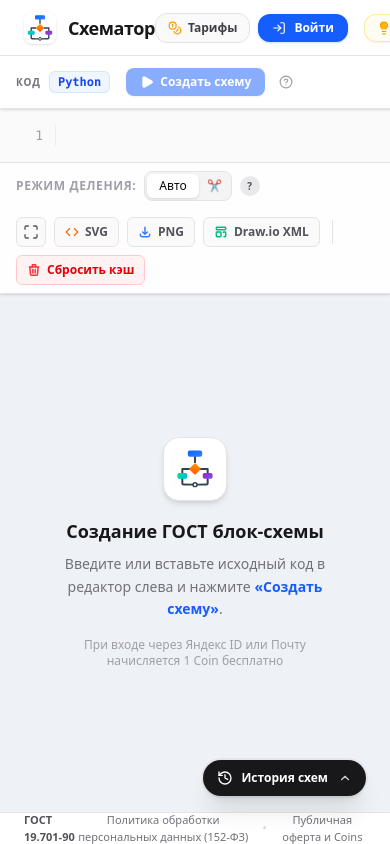
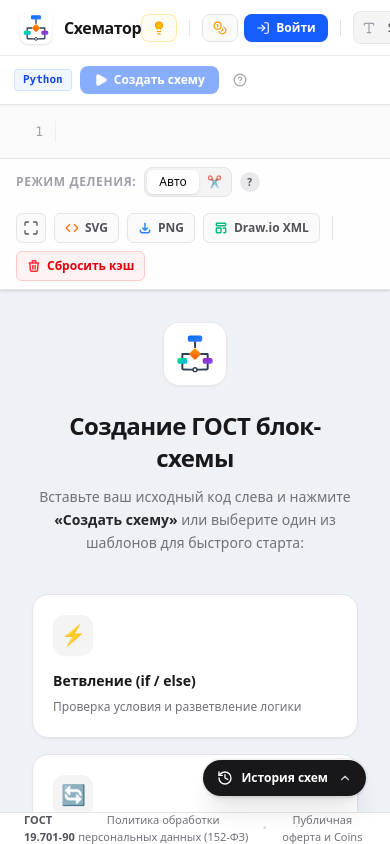
Before and after one commit to kilka221/schemator, a React (Vite) app: page / in a window 390 px wide. Built offline with nearby package versions, Linux system fonts and the light colour scheme.

Commit message:
feat: add code template presets
Introduce PRESET_TEMPLATES for common control structures to improve user onboarding and ease of use in the flowchart generator.

```diff
--- a/src/App.tsx
+++ b/src/App.tsx
@@ -1,5 +1,32 @@
 import React, { useState, useMemo } from 'react';
-import { Play, Code, Layout, ArrowRight, Maximize, Minimize, Trash2, X, HelpCircle, Lightbulb } from 'lucide-react';
+import {
+  Play,
+  Code,
+  Layout,
+  ArrowRight,
+  Maximize,
+  Minimize,
+  Trash2,
+  X,
+  HelpCircle,
+  Lightbulb,
+  Sun,
+  Moon,
+  Type,
+  RotateCcw,
+  Sparkles,
+  Zap,
+  GitBranch,
+  Repeat,
+  Image as ImageIcon,
+  Check,
+  ChevronDown,
+  Layers,
+  Coins,
+  LogIn,
+  LogOut,
+  AlertCircle
+} from 'lucide-react';
 import Editor from 'react-simple-code-editor';
 import Prism from 'prismjs';
 import 'prismjs/components/prism-python';
@@ -9,7 +36,6 @@
 
 import { syncYdbUser, getYdbUserTokens, decrementYdbUserToken, saveYdbDiagramItem } from './ydbClient';
 import { fetchYandexProfileByToken } from './yandexAuth';
-import { Coins, LogIn, LogOut, Sparkles, AlertCircle } from 'lucide-react';
 import { AuthModal } from './AuthModal';
 import { DiagramHistory } from './DiagramHistory';
 import { LegalModal, LegalDocType } from './LegalModal';
@@ -24,6 +50,30 @@
   photoURL?: string | null;
   emailVerified?: boolean;
 }
+
+const PRESET_TEMPLATES = [
+  {
+    id: 'if_else',
+    icon: '⚡',
+    title: 'Ветвление (if / else)',
+    desc: 'Проверка условия и разветвление логики',
+    code: `x = int(input("Введите число: "))\nif x > 0:\n    @print("Число положительное")\nelse:\n    @print("Число неположительное")`,
+  },
+  {
+    id: 'while_loop',
+    icon: '🔄',
+    title: 'Цикл со счетчиком (while)',
+    desc: 'Накопление суммы чисел от 1 до N',
+    code: `n = int(input("Введите N: "))\nsumma = 0\ni = 1\nwhile i <= n:\n    summa = summa + i\n    i = i + 1\nprint(f"Сумма: {summa}")`,
+  },
+  {
+    id: 'function_def',
+    icon: '🧮',
+    title: 'Функция и факториал (def)',
+    desc: 'Объявление подпрограммы и ее вызов',
+    code: `def factorial(n):\n    res = 1\n    for i in range(1, n + 1):\n        res = res * i\n    return res\n\nnum = int(input("Число: "))\nans = factorial(num)\nprint(f"Факториал: {ans}")`,
+  },
+];
 
 import { ASTNode, FlowNode, FlowEdge, DEFAULT_CODE, parsePythonSourceWhole, buildGraphs, EdgePolyline, GostShape, getNodeHeight } from './logic';
 export default function App() {
@@ -303,6 +353,11 @@
 
   React.useEffect(() => {
     const handleKeyDown = (e: KeyboardEvent) => {
+        if ((e.metaKey || e.ctrlKey) && e.key === 'Enter') {
+            e.preventDefault();
+            handleGenerateClick();
+            return;
+        }
         if ((e.metaKey || e.ctrlKey) && e.key.toLowerCase() === 'z') {
             e.preventDefault();
             if (e.shiftKey) {
@@ -342,7 +397,7 @@
     };
     window.addEventListener('keydown', handleKeyDown);
     return () => window.removeEventListener('keydown', handleKeyDown);
-  }, [selectedElement, activeTab, editingNode, history, historyIndex]);
+  }, [selectedElement, activeTab, editingNode, history, historyIndex, code, lastGeneratedCode, user, userTokens, isGenerating]);
 
   React.useEffect(() => {
     const handleMouseMove = (e: MouseEvent) => {
@@ -515,6 +570,23 @@
     showToast('Предыдущий код и блок-схема успешно возвращены');
   };
 
+  const handleLoadPreset = (preset: typeof PRESET_TEMPLATES[0]) => {
+    if (code.trim() && code.trim() !== preset.code.trim()) {
+      setPreviousBackup({
+        code: code,
+        language: 'python',
+        title: 'Предыдущий код'
+      });
+    }
+    setCode(preset.code);
+    sessionGeneratedCodesRef.current.add(preset.code.trim());
+    setLastGeneratedCode(preset.code);
+    setLastGeneratedLanguage('python');
+    setActiveTab(0);
+    setActivePage(0);
+    showToast(`Загружен шаблон: «${preset.title}»`);
+  };
+
 
   const findGraphAndNodeByLine = (lineIdx: number) => {
       for (let gIdx = 0; gIdx < graphs.length; gIdx++) {
@@ -891,45 +963,63 @@
     <div className={`w-full h-screen ${theme === 'dark' ? 'dark' : ''}`}>
       <div className="w-full h-screen bg-zinc-50 dark:bg-[#1C1C1F] flex flex-col font-sans overflow-hidden transition-colors duration-300">
       {!viewMode && (
-        <header className="h-14 border-b border-zinc-200 dark:border-zinc-800/80 bg-white dark:bg-[#232328] flex items-center justify-between px-6 shrink-0 transition-colors duration-300">
+        <header className="h-14 border-b border-zinc-200/80 dark:border-zinc-800/80 bg-white/95 dark:bg-[#202024]/95 backdrop-blur flex items-center justify-between px-5 shrink-0 transition-colors duration-300 z-30">
+          {/* Brand Logo & Name */}
           <div className="flex items-center gap-3">
             <SchematorLogo className="w-8 h-8 rounded-lg shadow-sm select-none shrink-0" />
-            <h1 className="text-lg font-bold tracking-tight text-zinc-900 dark:text-white flex items-center gap-2">
-              Схематор
-            </h1>
+            <div className="flex items-center gap-2">
+              <h1 className="text-base font-bold tracking-tight text-zinc-900 dark:text-white flex items-center">
+                Схематор
+              </h1>
+              <span className="hidden sm:inline-block px-2 py-0.5 rounded text-[10px] font-semibold bg-zinc-100 dark:bg-zinc-800 text-zinc-500 dark:text-zinc-400 border border-zinc-200/60 dark:border-zinc-700/60">
+                ГОСТ 19.701-90
+              </span>
+            </div>
           </div>
 
-          <div className="flex items-center gap-4">
+          <div className="flex items-center gap-2.5 sm:gap-3">
+            {/* Quick Tips modal button */}
+            <button
+              onClick={() => setIsTipsModalOpen(true)}
+              className="flex items-center gap-1.5 px-2.5 py-1.5 rounded-lg border border-amber-200/70 dark:border-amber-900/50 bg-amber-50/60 dark:bg-amber-950/30 hover:bg-amber-100/80 dark:hover:bg-amber-900/50 text-amber-800 dark:text-amber-300 text-xs font-semibold transition cursor-pointer"
+              title="Шпаргалка: ножницы, символ @, перемещение и экспорт"
+            >
+              <Lightbulb className="w-3.5 h-3.5 text-amber-500 fill-amber-400 shrink-0" />
+              <span className="hidden md:inline">Подсказки</span>
+            </button>
+
+            <div className="w-px h-4 bg-zinc-200 dark:bg-zinc-700 mx-0.5"></div>
+
             {/* Tokens & Auth section */}
             {user ? (
-              <div className="flex items-center gap-3 bg-zinc-100 dark:bg-zinc-800/60 p-1 pl-3 pr-2 rounded-full border border-zinc-200 dark:border-zinc-700/60 text-xs">
+              <div className="flex items-center gap-2 bg-zinc-100/90 dark:bg-zinc-800/80 p-1 pl-2.5 pr-1.5 rounded-full border border-zinc-200/80 dark:border-zinc-700/60 text-xs">
                 <div className="flex items-center gap-1.5 font-semibold text-zinc-800 dark:text-zinc-200">
-                  <Coins className="w-4 h-4 text-amber-500" />
-                  <span>Баланс: <strong className="text-blue-600 dark:text-blue-400 font-bold">{userTokens !== null ? userTokens : '...'}</strong> Coins</span>
+                  <Coins className="w-3.5 h-3.5 text-amber-500 shrink-0" />
+                  <span className="text-xs"><strong className="text-blue-600 dark:text-blue-400 font-bold">{userTokens !== null ? userTokens : '...'}</strong> <span className="hidden sm:inline">Coins</span></span>
                 </div>
                 <button
                   onClick={() => setIsTariffModalOpen(true)}
-                  className="bg-gradient-to-r from-amber-500 to-amber-600 hover:from-amber-600 hover:to-amber-700 text-white font-bold px-2.5 py-1 rounded-full text-[11px] transition shadow-sm flex items-center gap-1 active:scale-95"
+                  className="bg-gradient-to-r from-amber-500 to-amber-600 hover:from-amber-600 hover:to-amber-700 text-white font-bold px-2.5 py-0.5 rounded-full text-[11px] transition shadow-xs flex items-center gap-1 active:scale-95 cursor-pointer"
                   title="Пополнить баланс Coins"
                 >
                   <Coins className="w-3 h-3" />
-                  <span>Пополнить</span>
+                  <span>Тарифы</span>
                 </button>
-                <div className="w-px h-4 bg-zinc-300 dark:bg-zinc-600 mx-0.5"></div>
-                <div className="flex items-center gap-2">
+                <div className="w-px h-3.5 bg-zinc-300 dark:bg-zinc-600 mx-0.5"></div>
+                <div className="flex items-center gap-1.5">
                   {user.photoURL ? (
-                    <img src={user.photoURL} alt={user.displayName || 'User'} className="w-5 h-5 rounded-full" referrerPolicy="no-referrer" />
+                    <img src={user.photoURL} alt={user.displayName || 'User'} className="w-5 h-5 rounded-full ring-1 ring-zinc-200 dark:ring-zinc-700" referrerPolicy="no-referrer" />
                   ) : (
-                    <span className="w-5 h-5 rounded-full bg-blue-500 text-white text-[10px] flex items-center justify-center font-bold">
+                    <span className="w-5 h-5 rounded-full bg-blue-600 text-white text-[10px] flex items-center justify-center font-bold">
                       {user.displayName ? user.displayName[0].toUpperCase() : (user.email ? user.email[0].toUpperCase() : 'U')}
                     </span>
                   )}
-                  <span className="font-medium text-zinc-700 dark:text-zinc-300 text-xs max-w-[120px] truncate">
+                  <span className="font-medium text-zinc-700 dark:text-zinc-300 text-xs max-w-[100px] truncate hidden sm:inline">
                     {user.displayName || user.email?.split('@')[0]}
                   </span>
                   <button
                     onClick={handleLogout}
-                    className="text-zinc-500 hover:text-red-500 dark:hover:text-red-400 transition ml-1"
+                    className="p-1 text-zinc-400 hover:text-red-500 dark:hover:text-red-400 rounded transition cursor-pointer"
                     title="Выйти"
                   >
                     <LogOut className="w-3.5 h-3.5" />
@@ -937,52 +1027,56 @@
                 </div>
               </div>
             ) : (
-              <div className="flex items-center gap-2">
+              <div className="flex items-center gap-1.5">
                 <button
                   onClick={() => setIsTariffModalOpen(true)}
-                  className="flex items-center gap-1.5 px-3 py-1.5 rounded-xl border border-zinc-200 dark:border-zinc-700/80 bg-zinc-50 dark:bg-zinc-800/60 hover:bg-zinc-100 dark:hover:bg-zinc-800 text-zinc-700 dark:text-zinc-300 text-xs font-semibold transition"
+                  className="flex items-center gap-1.5 px-2.5 py-1.5 rounded-lg border border-zinc-200 dark:border-zinc-700/80 bg-zinc-50 dark:bg-zinc-800/60 hover:bg-zinc-100 dark:hover:bg-zinc-800 text-zinc-700 dark:text-zinc-300 text-xs font-semibold transition cursor-pointer"
                 >
                   <Coins className="w-3.5 h-3.5 text-amber-500" />
-                  <span>Тарифы</span>
+                  <span className="hidden sm:inline">Тарифы</span>
                 </button>
                 <button
                   onClick={handleLogin}
-                  className="flex items-center gap-2 bg-blue-600 hover:bg-blue-700 text-white px-3.5 py-1.5 rounded-xl text-xs font-bold shadow-sm shadow-blue-500/20 transition transform active:scale-95"
+                  className="flex items-center gap-1.5 bg-blue-600 hover:bg-blue-700 text-white px-3 py-1.5 rounded-lg text-xs font-bold shadow-xs transition transform active:scale-95 cursor-pointer"
                 >
                   <LogIn className="w-3.5 h-3.5" />
                   <span>Войти</span>
-                  <span className="hidden sm:inline bg-white/20 px-1.5 py-0.5 rounded text-[10px] font-bold">+1 Coin</span>
+                  <span className="hidden md:inline bg-white/20 px-1.5 py-0.2 rounded text-[10px] font-bold">+1 Coin</span>
                 </button>
               </div>
             )}
 
-            <button
-              onClick={() => setIsTipsModalOpen(true)}
-              className="flex items-center gap-1.5 px-3 py-1.5 rounded-xl border border-amber-200/80 dark:border-amber-900/50 bg-amber-50/70 dark:bg-amber-950/30 hover:bg-amber-100 dark:hover:bg-amber-900/50 text-amber-800 dark:text-amber-300 text-xs font-semibold transition shadow-xs cursor-pointer"
-              title="Шпаргалка: ножницы, символ @, перемещение и экспорт"
-            >
-              <Lightbulb className="w-3.5 h-3.5 text-amber-500 fill-amber-400" />
-              <span className="hidden sm:inline">Подсказки</span>
-            </button>
-
-            <div className="flex items-center gap-3">
-              <span className="text-[10px] font-bold text-zinc-400 dark:text-zinc-500 uppercase tracking-widest">Theme:</span>
+            <div className="w-px h-4 bg-zinc-200 dark:bg-zinc-700 mx-0.5"></div>
+
+            {/* Font and Theme Controls */}
+            <div className="flex items-center gap-1.5">
+              {/* Font Selector */}
+              <div className="flex items-center bg-zinc-100 dark:bg-zinc-800/80 rounded-lg p-0.5 border border-zinc-200/70 dark:border-zinc-700/60 text-xs text-zinc-700 dark:text-zinc-300">
+                <Type className="w-3.5 h-3.5 ml-1.5 text-zinc-400 shrink-0" />
+                <select
+                  value={fontFamily}
+                  onChange={(e) => setFontFamily(e.target.value)}
+                  className="bg-transparent border-none text-xs px-2 py-1 font-medium text-zinc-700 dark:text-zinc-300 outline-none cursor-pointer"
+                  title="Шрифт блок-схемы"
+                >
+                  <option value="monospace">Monospace</option>
+                  <option value="Inter, sans-serif">Sans-serif</option>
+                  <option value="Times New Roman, serif">Serif (ГОСТ)</option>
+                </select>
+              </div>
+
+              {/* Theme Toggle Button */}
               <button
                 onClick={() => setTheme(t => t === 'light' ? 'dark' : 'light')}
-                className="bg-zinc-100 dark:bg-zinc-800 border-none rounded text-xs px-2 py-1 font-semibold text-zinc-700 dark:text-zinc-300 outline-none hover:bg-zinc-200 dark:hover:bg-zinc-700 transition"
+                className="p-1.5 rounded-lg bg-zinc-100 dark:bg-zinc-800/80 border border-zinc-200/70 dark:border-zinc-700/60 text-zinc-600 dark:text-zinc-300 hover:bg-zinc-200/80 dark:hover:bg-zinc-700 transition cursor-pointer"
+                title={theme === 'light' ? 'Включить тёмную тему' : 'Включить светлую тему'}
               >
-                {theme === 'light' ? 'Dark' : 'Light'}
+                {theme === 'light' ? (
+                  <Moon className="w-4 h-4 text-zinc-600" />
+                ) : (
+                  <Sun className="w-4 h-4 text-amber-400" />
+                )}
               </button>
-              <span className="text-[10px] font-bold text-zinc-400 dark:text-zinc-500 uppercase tracking-widest ml-1">Font:</span>
-              <select
-                value={fontFamily}
-                onChange={(e) => setFontFamily(e.target.value)}
-                className="bg-zinc-100 dark:bg-zinc-800 border-none rounded text-xs px-2 py-1 font-semibold text-zinc-700 dark:text-zinc-300 outline-none cursor-pointer"
-              >
-                <option value="monospace">Monospace</option>
-                <option value="Inter, sans-serif">Sans-serif</option>
-                <option value="Times New Roman, serif">Serif</option>
-              </select>
             </div>
           </div>
         </header>
@@ -1008,34 +1102,35 @@
           <>
             <section className="w-full md:w-auto border-b md:border-b-0 md:border-r border-zinc-200 dark:border-zinc-800/80 bg-zinc-50 dark:bg-[#1C1C1F] flex flex-col shrink-0 relative z-20 shadow-[1px_0_10px_rgba(0,0,0,0.03)] dark:shadow-[1px_0_10px_rgba(0,0,0,0.2)] transition-colors duration-300"
                      style={{ width: leftWidth }}>
-              <div className="px-4 py-3 bg-white dark:bg-[#232328] border-b border-zinc-200 dark:border-zinc-800/80 flex justify-between items-center shadow-sm z-10 transition-colors duration-300">
+              <div className="px-3.5 py-2.5 bg-white dark:bg-[#232328] border-b border-zinc-200 dark:border-zinc-800/80 flex justify-between items-center shadow-xs z-10 transition-colors duration-300">
                 <div className="flex items-center gap-2">
-                  <span className="text-[10px] font-bold text-zinc-500 uppercase tracking-widest">Код</span>
-                  <span className="px-2 py-0.5 rounded-md bg-blue-50 dark:bg-blue-950/40 text-blue-700 dark:text-blue-300 border border-blue-200/60 dark:border-blue-800/60 text-xs font-bold font-mono">
+                  <span className="px-2 py-0.5 rounded bg-blue-50 dark:bg-blue-950/50 text-blue-700 dark:text-blue-300 border border-blue-200/70 dark:border-blue-800/60 text-[11px] font-bold font-mono">
                     Python
                   </span>
                   <button
                     onClick={handleGenerateClick}
                     disabled={isGenerating || !code.trim()}
-                    className="ml-2 bg-blue-600 hover:bg-blue-700 active:scale-95 text-white px-3.5 py-1.5 rounded-lg text-xs font-bold shadow-sm transition disabled:opacity-50 flex items-center gap-1.5"
+                    title="Создать блок-схему (Ctrl + Enter)"
+                    className="bg-blue-600 hover:bg-blue-700 active:scale-95 text-white px-3.5 py-1.5 rounded-lg text-xs font-bold shadow-xs transition disabled:opacity-50 flex items-center gap-1.5 cursor-pointer"
                   >
                     <Play className="w-3.5 h-3.5 fill-white" />
                     <span>{isGenerating ? "Генерация..." : "Создать схему"}</span>
                   </button>
+
                   {code.trim() && (
                     <button
                       onClick={() => {
                         setPreviousBackup({
                           code,
-                          language: (language === 'cpp' ? 'cpp' : 'python'),
+                          language: 'python',
                           title: 'Очищенный код'
                         });
                         setCode('');
                         setLastGeneratedCode('');
-                        showToast('Код очищен (можно восстановить)');
+                        showToast('Код очищен (можно вернуть по кнопке внизу)');
                       }}
-                      title="Очистить код и холст"
-                      className="p-1.5 text-zinc-400 hover:text-red-500 dark:hover:text-red-400 hover:bg-red-50 dark:hover:bg-red-950/30 rounded-lg transition"
+                      title="Очистить редактор"
+                      className="p-1.5 text-zinc-400 hover:text-red-500 dark:hover:text-red-400 hover:bg-red-50 dark:hover:bg-red-950/30 rounded-lg transition cursor-pointer"
                     >
                       <Trash2 className="w-3.5 h-3.5" />
                     </button>
@@ -1043,16 +1138,21 @@
                   <button
                     onClick={() => setIsTipsModalOpen(true)}
                     title="Справка по синтаксису: собачка @, def, циклы, ввод/вывод"
-                    className="p-1.5 text-zinc-400 hover:text-amber-500 dark:hover:text-amber-400 hover:bg-amber-50 dark:hover:bg-amber-950/30 rounded-lg transition"
+                    className="p-1.5 text-zinc-400 hover:text-amber-500 dark:hover:text-amber-400 hover:bg-amber-50 dark:hover:bg-amber-950/30 rounded-lg transition cursor-pointer"
                   >
                     <HelpCircle className="w-3.5 h-3.5" />
                   </button>
                 </div>
+
                 <div className="flex items-center gap-2">
-                    <button onClick={() => setShowSidebar(false)} className="text-zinc-400 dark:text-zinc-500 hover:text-zinc-600 dark:hover:text-zinc-300 p-1" title="Hide Editor">
-                      <svg className="w-4 h-4" fill="none" stroke="currentColor" viewBox="0 0 24 24"><path strokeLinecap="round" strokeLinejoin="round" strokeWidth="2" d="M11 19l-7-7 7-7m8 14l-7-7 7-7"></path></svg>
-                    </button>
-                    <span className="w-2 h-2 rounded-full bg-emerald-500 shadow-[0_0_8px_rgba(16,185,129,0.5)]"></span>
+                  <span className="text-[10px] text-zinc-400 dark:text-zinc-500 hidden xl:inline">Ctrl+Enter</span>
+                  <button
+                    onClick={() => setShowSidebar(false)}
+                    className="text-zinc-400 dark:text-zinc-500 hover:text-zinc-700 dark:hover:text-zinc-200 p-1 rounded hover:bg-zinc-100 dark:hover:bg-zinc-800 transition cursor-pointer"
+                    title="Свернуть редактор"
+                  >
+                    <svg className="w-4 h-4" fill="none" stroke="currentColor" viewBox="0 0 24 24"><path strokeLinecap="round" strokeLinejoin="round" strokeWidth="2" d="M11 19l-7-7 7-7m8 14l-7-7 7-7"></path></svg>
+                  </button>
                 </div>
               </div>
               <div id="code-editor-scroller" className="flex-grow overflow-auto bg-[#fafafa] dark:bg-[#18181A] relative transition-colors duration-300">
@@ -1600,24 +1700,50 @@
               )}
 
               {graphs.length === 0 && (
-                <div className="my-auto flex flex-col items-center justify-center text-center p-8 max-w-md">
-                  <div className="w-16 h-16 bg-white dark:bg-zinc-800 rounded-2xl flex items-center justify-center mb-4 border border-zinc-200 dark:border-zinc-700/80 shadow-md p-2">
-                    <SchematorLogo className="w-12 h-12 select-none" />
+                <div className="my-auto flex flex-col items-center justify-center p-4 max-w-4xl w-full">
+                  <div className="flex flex-col items-center text-center max-w-md mx-auto mb-10">
+                    <div className="w-16 h-16 bg-white dark:bg-[#202024] rounded-2xl flex items-center justify-center mb-6 border border-zinc-200/80 dark:border-zinc-700/60 shadow-xs p-2">
+                      <SchematorLogo className="w-12 h-12 select-none" />
+                    </div>
+                    <h2 className="text-2xl font-bold tracking-tight text-zinc-900 dark:text-white mb-3">
+                      Создание ГОСТ блок-схемы
+                    </h2>
+                    <p className="text-zinc-500 dark:text-zinc-400 text-sm leading-relaxed max-w-[340px]">
+                      Вставьте ваш исходный код слева и нажмите <strong className="text-zinc-800 dark:text-zinc-200 font-semibold">«Создать схему»</strong> или выберите один из шаблонов для быстрого старта:
+                    </p>
                   </div>
-                  <h3 className="text-lg font-bold text-zinc-900 dark:text-zinc-100 mb-2">
-                    Создание ГОСТ блок-схемы
-                  </h3>
-                  <p className="text-zinc-500 dark:text-zinc-400 text-sm mb-4 leading-relaxed">
-                    Введите или вставьте исходный код в редактор слева и нажмите <strong className="text-blue-600 dark:text-blue-400 font-semibold">«Создать схему»</strong>.
-                  </p>
+
+                  <div className="grid grid-cols-1 md:grid-cols-3 gap-4 w-full">
+                    {PRESET_TEMPLATES.map((preset) => (
+                      <button
+                        key={preset.id}
+                        onClick={() => handleLoadPreset(preset)}
+                        className="group flex flex-col items-start p-5 bg-white dark:bg-[#202024]/60 hover:bg-zinc-50 dark:hover:bg-[#2A2A2E]/80 border border-zinc-200 dark:border-zinc-700/60 hover:border-blue-400/50 dark:hover:border-blue-500/50 rounded-2xl text-left transition-all duration-200 hover:-translate-y-0.5 cursor-pointer shadow-xs hover:shadow-sm"
+                      >
+                        <div className="w-10 h-10 rounded-xl bg-zinc-100 dark:bg-zinc-800 flex items-center justify-center text-xl mb-4 group-hover:scale-110 transition-transform duration-300 shadow-xs">
+                          {preset.icon}
+                        </div>
+                        <h3 className="font-bold text-zinc-900 dark:text-zinc-100 text-sm mb-1.5 group-hover:text-blue-600 dark:group-hover:text-blue-400 transition-colors">
+                          {preset.title}
+                        </h3>
+                        <p className="text-xs text-zinc-500 dark:text-zinc-400 font-medium leading-relaxed">
+                          {preset.desc}
+                        </p>
+                      </button>
+                    ))}
+                  </div>
+
                   {!user ? (
-                    <span className="text-xs text-zinc-400 dark:text-zinc-500">
-                      При входе через Яндекс ID или Почту начисляется 1 Coin бесплатно
-                    </span>
+                    <div className="mt-10 px-4 py-2 bg-blue-50/80 dark:bg-blue-900/20 border border-blue-200/60 dark:border-blue-800/40 rounded-full flex items-center gap-2 text-xs font-semibold text-blue-700 dark:text-blue-300">
+                      <Sparkles className="w-3.5 h-3.5 text-blue-600 dark:text-blue-400" />
+                      Войдите через Яндекс ID или Почту, чтобы получить +1 Coin бесплатно
+                    </div>
                   ) : null}
+
                   {authError && (
-                    <div className="mt-4 p-3 bg-red-50 dark:bg-red-900/30 border border-red-200 dark:border-red-800 rounded-lg text-xs text-red-600 dark:text-red-300 max-w-sm text-left">
-                      <strong>Ошибка входа:</strong> {authError}
+                    <div className="mt-6 p-3 bg-red-50 dark:bg-red-900/30 border border-red-200 dark:border-red-800 rounded-xl text-xs font-medium text-red-600 dark:text-red-300 max-w-sm text-center">
+                      <strong className="block mb-1 font-bold">Ошибка авторизации</strong>
+                      {authError}
                     </div>
                   )}
                 </div>
```
